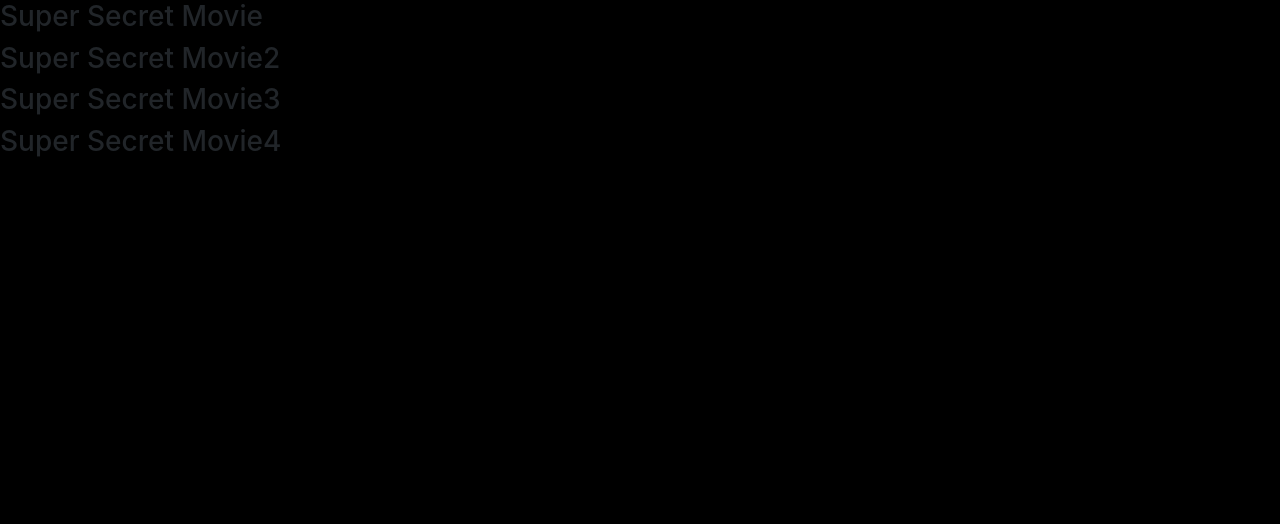
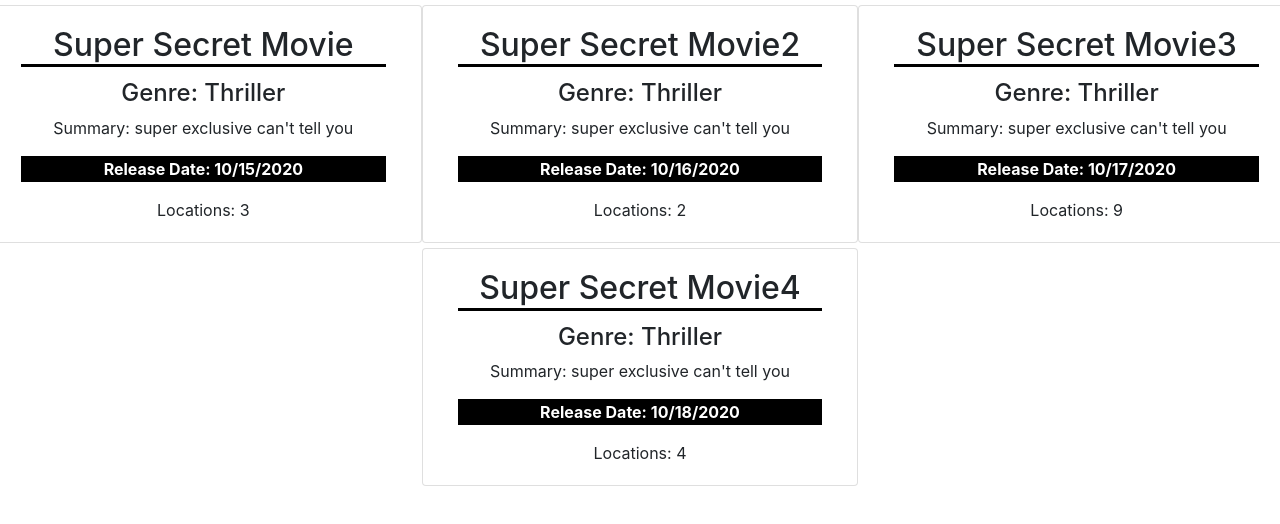
Before and after one commit to HeathJHMoore/shotz, a website built with webpack: page src/index.html in a window 1280 px wide. Built offline with nearby package versions, Linux system fonts and the light colour scheme; files whose address does not match are found by name.

Commit message:
made movie cards

```diff
--- a/src/index.html
+++ b/src/index.html
@@ -8,7 +8,8 @@
 </head>
 <body>
   <div id="app">
-    <div id="movies"></div>
+    <div id="movies" class="row d-flex justify-content-around">
+    </div>
     <div id="locations"></div>
   </div>
 </body>
--- a/src/javascripts/components/movies/movies.js
+++ b/src/javascripts/components/movies/movies.js
@@ -8,7 +8,15 @@ let movies = [];
 const domStringBuilder = () => {
   let domString = '';
   movies.forEach((movie) => {
-    domString += `<h3>${movie.name}</h3>`;
+    domString += `<div class="card col-12 col-sm-6 col-md-6 col-lg-4" id="${movie.id}">`;
+    domString += '<div class="card-body text-center">';
+    domString += `<h2 class="card-title" style="border-bottom: solid 3px black;">${movie.name}</h2>`;
+    domString += `<h4>Genre: ${movie.genre}</h4>`;
+    domString += `<p class="card-text">Summary: ${movie.description}</p>`;
+    domString += `<p class= "card-text" style="font-weight: bold; border: solid 1px black; background-color: black; color:white;">Release Date: ${movie.releaseDate}</p>`;
+    domString += `<p class= "card-text"> Locations: ${movie.locations.length}</p>`;
+    domString += '</div>';
+    domString += '</div>';
   });
   util.printToDom('movies', domString);
 };
--- a/src/javascripts/components/movies/movies.scss
+++ b/src/javascripts/components/movies/movies.scss
@@ -0,0 +1,7 @@
+#movies {
+  .card {
+    margin-top: 5px;
+    min-width: 400px;
+    max-width: 450px;
+  }
+}
--- a/src/styles/main.scss
+++ b/src/styles/main.scss
@@ -1,5 +1,5 @@
 @import "~bootstrap/scss/bootstrap";
 
 body {
-  background-color: black;
+  background-color: white;
 }
```
